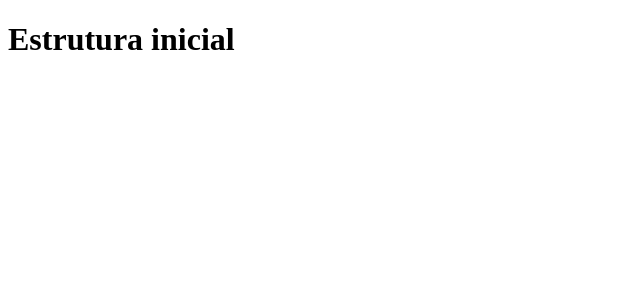
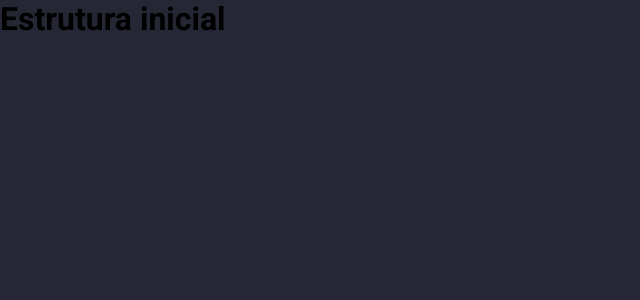
Before and after one commit to gaiotto1/nikon-shopp, a React (Create React App) app: page / in a window 1280 px wide. Shown: the top 300 px of the page, without its empty margins (0-640 px from the left). Built offline with nearby package versions, Linux system fonts and the light colour scheme.

Commit message:
Criando estilos globais

```diff
--- a/public/index.html
+++ b/public/index.html
@@ -4,7 +4,7 @@
 <head>
   <meta charset="utf-8" />
   <meta name="viewport" content="width=device-width, initial-scale=1" />
-
+  <link href="https://fonts.googleapis.com/css2?family=Roboto:wght@300;400;500;700&display=swap" rel="stylesheet">
   <title>Test Keyrus</title>
 </head>
 
--- a/src/App.js
+++ b/src/App.js
@@ -1,3 +1,5 @@
+import './styles/global.css';
+
 export function App() {
   return (
     <div className="App">
--- /dev/null
+++ b/src/styles/global.css
@@ -0,0 +1,10 @@
+* {
+    padding: 0;
+    margin: 0;
+    box-sizing: border-box;
+}
+
+body {
+    font-family: 'Roboto', sans-serif;
+    background-color: #252734;
+}
```
